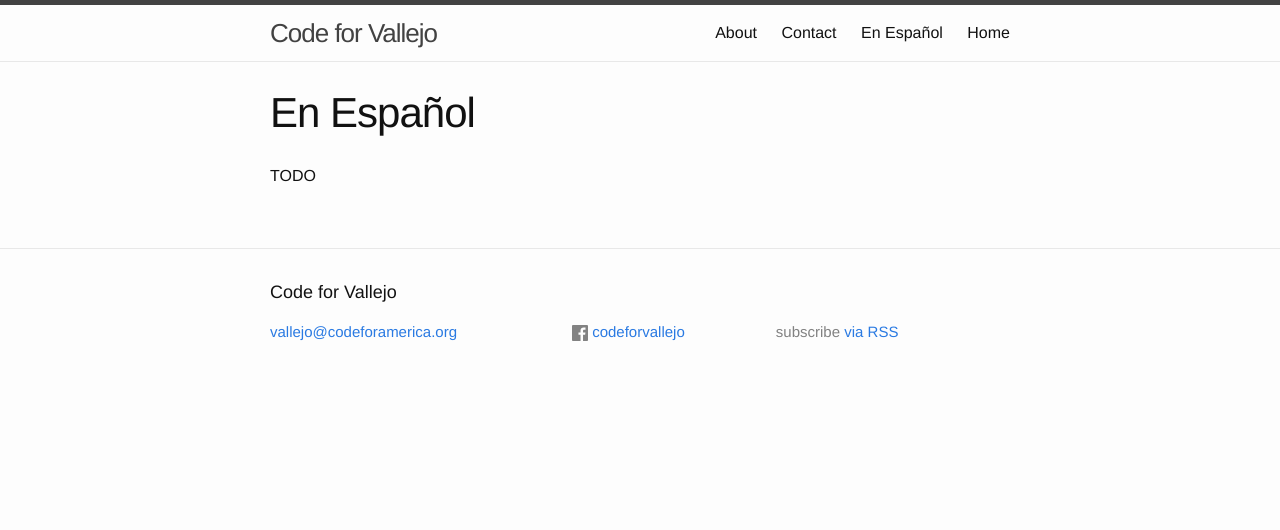
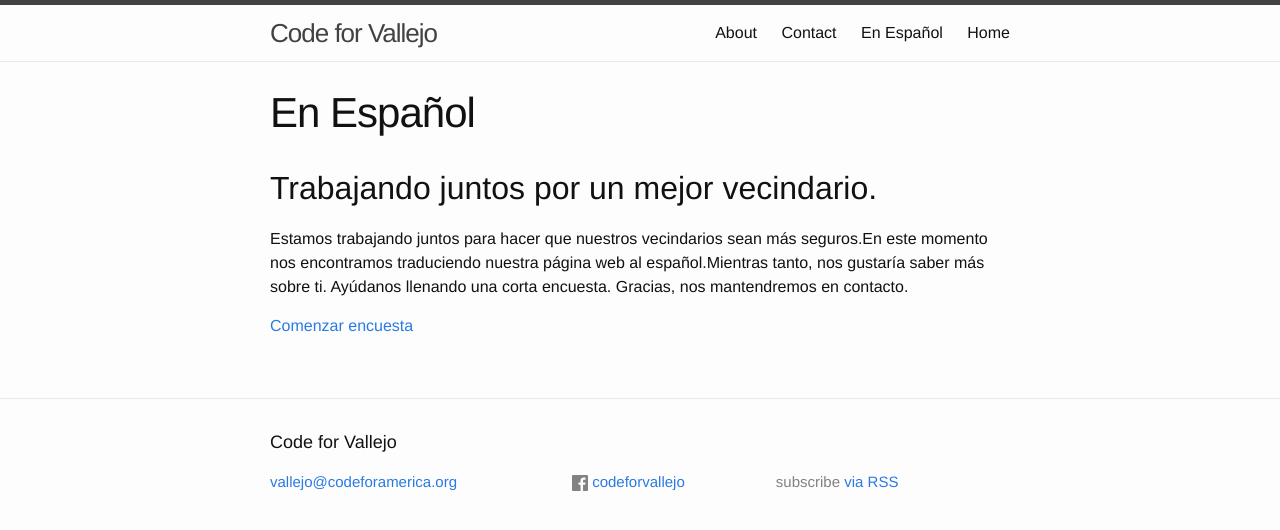
Before and after one commit to codeforamerica/code_for_vallejo, a Jekyll site: the page built from espanol.md, in a window 1280 px wide. Shown: the top 530 px of the page. Built offline with Jekyll 4.4.1, drawn with Linux system fonts in a browser that asks for light colours.

Commit message:
Added Espanol text and link to survey

```diff
--- a/espanol.md
+++ b/espanol.md
@@ -4,4 +4,8 @@
 permalink: /espanol/
 ---
 
-TODO
+<h2> Trabajando juntos por un mejor vecindario. </h2>
+
+Estamos trabajando juntos para hacer que nuestros vecindarios sean más seguros.En este momento nos encontramos traduciendo nuestra página web al español.Mientras tanto, nos gustaría saber más sobre ti. Ayúdanos llenando una corta encuesta. Gracias, nos mantendremos en contacto.
+
+[Comenzar encuesta](https://docs.google.com/forms/d/10GXBHozoEv5vp1ZhgqXs44vJ1HuZb0E26Os7XtQCBC0/viewform?usp=send_form)
```
